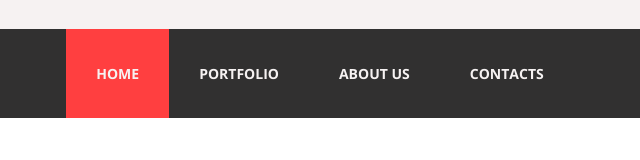
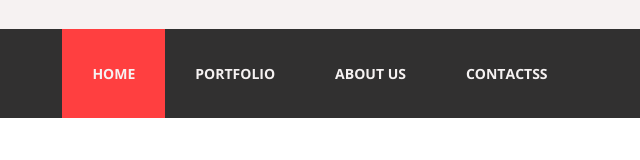
Before and after one commit to KseniyaID/repa, a plain HTML site: page index.html in a window 1280 px wide. Shown: the full height of the page, 304-944 px from the left. Drawn offline with Linux system fonts and the light colour scheme.

Commit message:
committed

```diff
--- a/index.html
+++ b/index.html
@@ -15,7 +15,7 @@
                 <li><a class="menu-link menu-active" href="#">Home</a></li>
                 <li><a class="menu-link" href="#">Portfolio</a></li>
                 <li><a class="menu-link" href="#">About us</a></li>
-                <li><a class="menu-link" href="#">Contacts</a></li>
+                <li><a class="menu-link" href="#">Contactss</a></li>
                </ul>
             </nav>
         </header>
```
